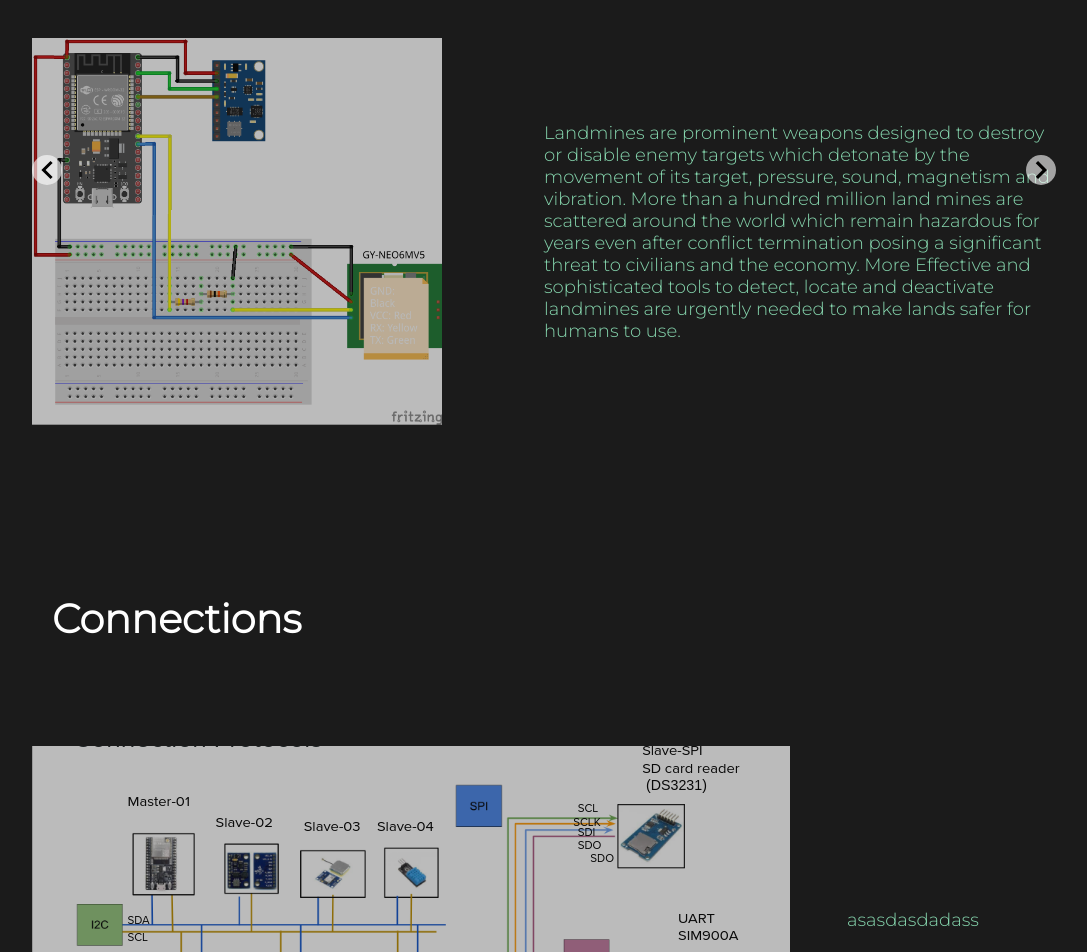
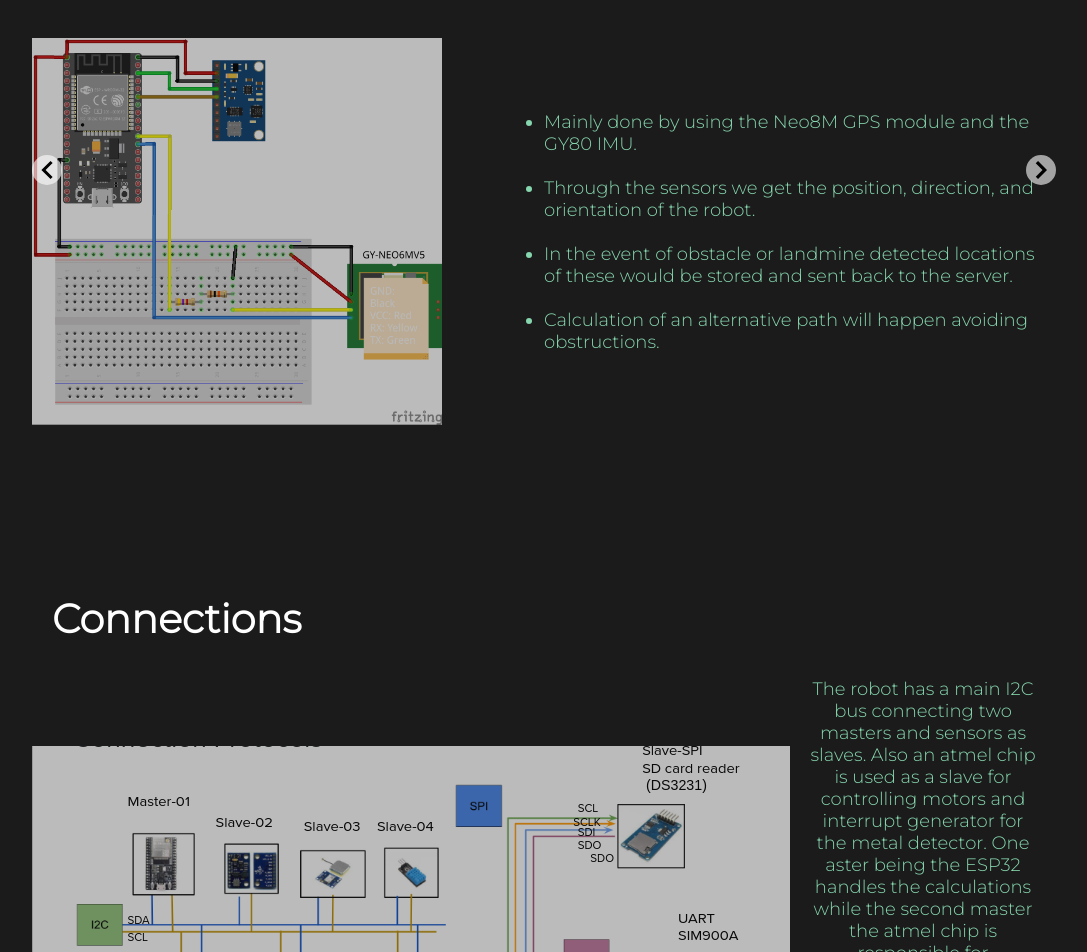
Before and after one commit to cepdnaclk/e17-3yp-Landmine-Detector, a React (Create React App) app in the folder website/: page / in a window 1280 px wide. Shown: the part 5100-6052 px from the top of the page, without its empty margins (96-1183 px from the left). Built offline with nearby package versions, Linux system fonts and the light colour scheme.

Commit message:
hardware_updates

```diff
--- a/website/src/pages/Hardware/Hardware.css
+++ b/website/src/pages/Hardware/Hardware.css
@@ -41,10 +41,10 @@
   }
   .hd-text{
     /* margin-right: auto; */
-    width:40%;
+    width:30%;
     text-align: center;
     font-family: 'Montserrat', sans-serif;
-    padding-left: 0px;
+    padding-left: 20px;
     padding-right: 20px;
     color: rgb(134, 214, 174);
     font-size: 18px;
--- a/website/src/pages/Hardware/Hardware.js
+++ b/website/src/pages/Hardware/Hardware.js
@@ -13,26 +13,34 @@ function Hardware() {
                         <div className="left">
 
                          <img alt="" src={process.env.PUBLIC_URL + '/images/obstacle.png'} style={{ display: 'block', marginRight:'auto',width:'40%',opacity:'70%'}}/>
-                         <p className='ha-text'>Landmines are prominent weapons designed to destroy or
-                            disable enemy targets which detonate by the movement of its target, pressure,
-                            sound, magnetism and vibration. More than a hundred million land mines are scattered
-                            around the world which remain hazardous for years even after conflict termination
-                            posing a significant threat to civilians and the economy. More Effective and
-                            sophisticated tools to detect, locate and deactivate landmines are urgently needed
-                            to make lands safer for humans to use.</p>
+                         <ul  className='ha-text'>
+                                <li>Obstacles detected using Ultra-Sonic sensors</li>
+                                <br></br>
+                                <li>Directly using the sensors gives somewhat accurate results but can deviate from actual value due to temperature and humidity.</li>
+                                <br></br>
+                                <li>The landmine detector is an outdoor robot which means the values can change.</li>
+                                <br></br>
+                                <li>To resolve this issue we add temperature and humidity compensation to distance calculated.</li>
+                                <br></br>
+                                <li>DHT11 humisity and temperature sensor is used to get required values.</li>
+                                <br></br>
+                            </ul>
                          </div>
                     </div>
                     <div className="each-slide">
                     <h1 className='sub-topic-hd'>Navigation and Locationing</h1>
                     <div className="left">
                          <img alt="" src={process.env.PUBLIC_URL + '/images/Navigation_bb.png'} style={{ display: 'block', marginRight:'auto',width:'40%',opacity:'70%'}}/>
-                         <p className='ha-text'>Landmines are prominent weapons designed to destroy or
-                            disable enemy targets which detonate by the movement of its target, pressure,
-                            sound, magnetism and vibration. More than a hundred million land mines are scattered
-                            around the world which remain hazardous for years even after conflict termination
-                            posing a significant threat to civilians and the economy. More Effective and
-                            sophisticated tools to detect, locate and deactivate landmines are urgently needed
-                            to make lands safer for humans to use.</p>
+                         <ul  className='ha-text'>
+                                <li>Mainly done by using the Neo8M GPS module and the GY80 IMU.</li>
+                                <br></br>
+                                <li>Through the sensors we get the position, direction, and orientation of the robot.</li>
+                                <br></br>
+                                <li>In the event of obstacle or landmine detected locations of these would be stored and sent back to the server.</li>
+                                <br></br>
+                                <li>Calculation of an alternative path will happen avoiding obstructions. </li>
+
+                            </ul>
                     </div>
                     </div>
 
@@ -40,13 +48,33 @@ function Hardware() {
                     <h1 className='sub-topic-hd'>Motor Driver</h1>
                         <div className="left">
                             <img alt="" src={process.env.PUBLIC_URL + '/images/Motor_bb.png'} style={{ display: 'block', marginRight:'auto',width:'40%',opacity:'70%'}}/>
-                            <p className='ha-text'>Landmines are prominent weapons designed to destroy or
-                                disable enemy targets which detonate by the movement of its target, pressure,
-                                sound, magnetism and vibration. More than a hundred million land mines are scattered
-                                around the world which remain hazardous for years even after conflict termination
-                                posing a significant threat to civilians and the economy. More Effective and
-                                sophisticated tools to detect, locate and deactivate landmines are urgently needed
-                                to make lands safer for humans to use.</p>
+                            <ul  className='ha-text'>
+                                <li>The motors will be driven by L298N motor driver.</li>
+                                <br></br>
+                                <li>GY80 's sensors and encoders would provide requierd feedback for motor controlling.</li>
+                                <br></br>
+                                <li>Selecting motors where done for our requirements of,</li>
+                                    <ul>
+                                        <li>Weight         : 5kg</li>
+                                        <li>No of Motors   : 4</li>
+                                        <li>Radius         : 0.045m(4.5cm)</li>
+                                        <li>Velocity       : 0.5m/s</li>
+                                        <li>Max incline    : 30[deg]</li>
+                                        <li>Supply Voltage : 12V</li>
+                                        <li>Desired Acc    : 0.1m/s2</li><li>Weight : 5kg</li>
+                                        <li>Operating Time : 1.5hrs</li>
+                                    </ul>
+                                <br></br>
+                                <li>Theroetical values of a motor providing for above requirements,</li>
+                                    <ul>
+                                        <li>RPM            : 150RPM</li>
+                                        <li>Torque         : 0.4Nm</li>
+                                        <li>Total Power    : 4.8W</li>
+                                        <li>Max Current    : 0.4A</li>
+                                        <li>Battery Req    : 1.6Ah</li>
+                                    </ul>
+                                <br></br>
+                            </ul>
                         </div>
                     </div>
 
@@ -54,13 +82,18 @@ function Hardware() {
                     <h1 className='sub-topic-hd'>Metal Detector</h1>
                         <div className="left">
                             <img alt="" src={process.env.PUBLIC_URL + '/images/collpit.png'} style={{ display: 'block', marginRight:'auto',width:'40%',opacity:'70%'}}/>
-                            <p className='ha-text'>Landmines are prominent weapons designed to destroy or
-                                disable enemy targets which detonate by the movement of its target, pressure,
-                                sound, magnetism and vibration. More than a hundred million land mines are scattered
-                                around the world which remain hazardous for years even after conflict termination
-                                posing a significant threat to civilians and the economy. More Effective and
-                                sophisticated tools to detect, locate and deactivate landmines are urgently needed
-                                to make lands safer for humans to use.</p>
+                            <ul  className='ha-text'>
+                                <li>Our design of the metal detector will be built using the collpits oscillator circuit.</li>
+                                <br></br>
+                                <li>The circuit provides a constant oscillation by a feedback loop and is in the range of 100kHz.</li>
+                                <br></br>
+                                <li>The oscillation will be fed into an atmel (atmega328p) chip.</li>
+                                <br></br>
+                                <li>When detected would case an interrupt.</li>
+                                <br></br>
+                                <li>Calibrating the strength of the metal detector can be done by changing the current through the inductior (achieved by changing the supply voltage) or changing the number of wraps aroud the coil.</li>
+                                <br></br>
+                            </ul>
                         </div>
                     </div>
             </Slide>
@@ -71,7 +104,11 @@ function Hardware() {
                         <div className="left-sa">
                             <img alt="" src={process.env.PUBLIC_URL + '/images/connection.png'} style={{ display: 'block', marginRight:'auto',width:'90%',opacity:'70%'}}/>
                             <div  className='hd-text'>
-                                <p>asasdasdadass</p>
+                                <p>The robot has a main I2C bus connecting two masters and sensors as slaves. Also an atmel chip is used as a
+                                    slave for controlling motors and interrupt generator for the metal detector. One aster being the ESP32 handles the calculations
+                                    while the second master the atmel chip is responsible for communiation and data buffering. The data would be stored in an SD card
+                                    using the SPI conncetion protocol. Communication happens through the SIM900A GSM module using the UART protocol.
+                                </p>
                             </div>
                         </div>
                     </div>
@@ -82,7 +119,11 @@ function Hardware() {
                         <div className="left-sa">
                             <img alt="" src={process.env.PUBLIC_URL + '/images/power.png'} style={{ display: 'block', marginRight:'auto',width:'90%',opacity:'70%'}}/>
                             <div  className='hd-text'>
-                                <p>asasdasdadass</p>
+                                <p>There are three main power lines within the robot. A 5V power line for some sensors that require it and a 3.3V power line
+                                    for specific components which needs it for optimum performance. Such as the ESP32 , GY80 and the NEO8M. The dedicated
+                                    12V would be for the motors and the metal detector. The power for the whole system will be provided using a LiPo 12V 10000mAh battery and
+                                    voltage regulators will be used to get required voltages.
+                                </p>
                             </div>
                         </div>
                     </div>
```
Also changed, not shown: 1 other file (tests, documents, lock files or other folders).
